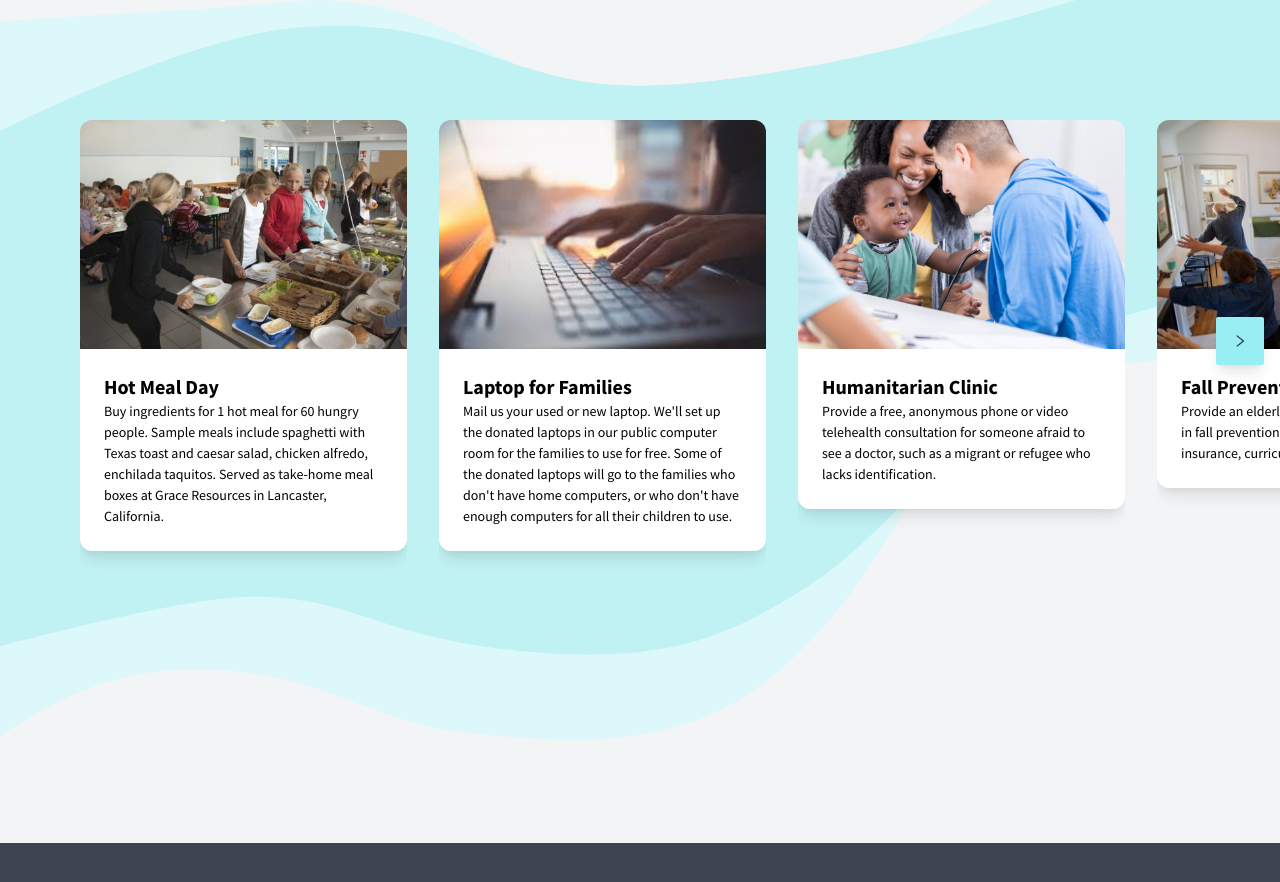
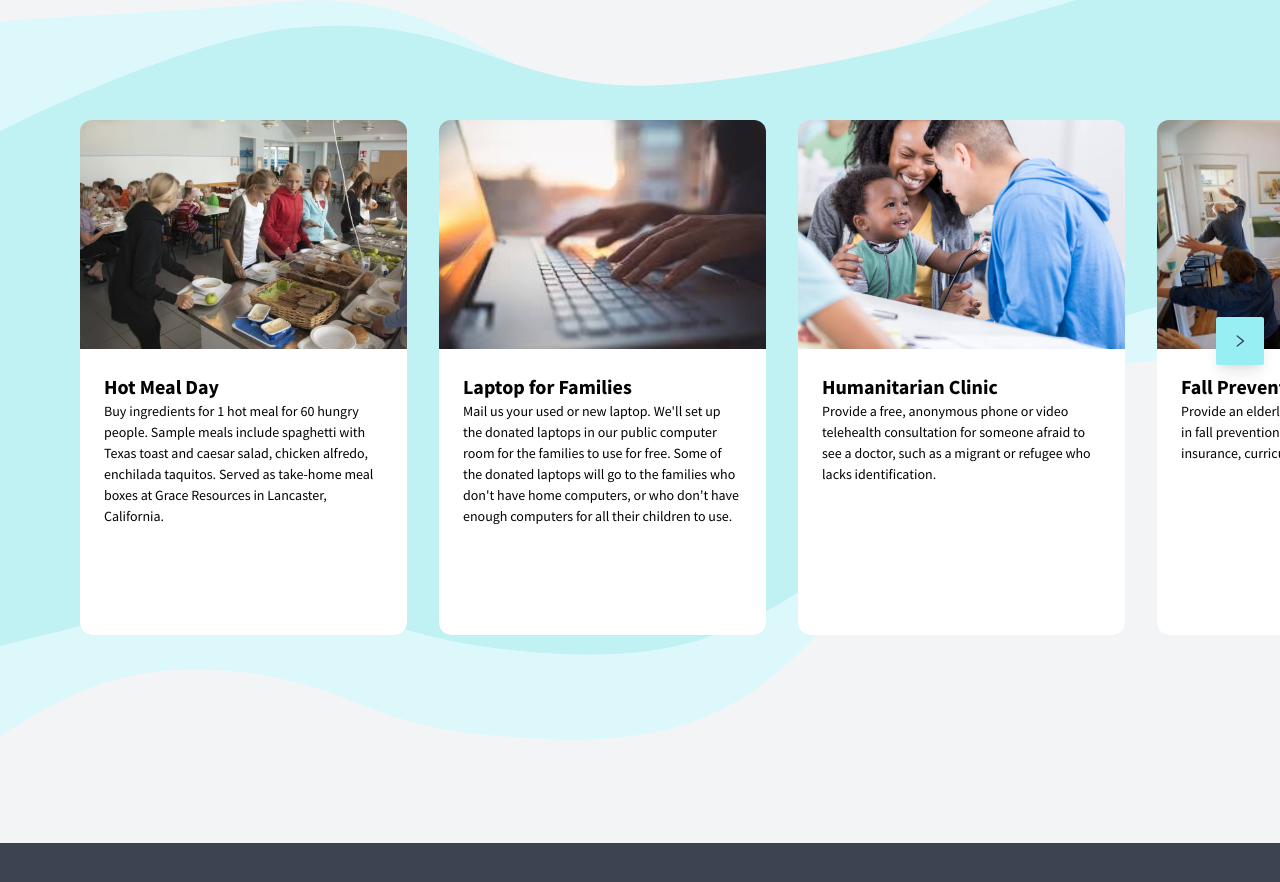
Before and after one commit to margaritahumanitarian/helpafamily, a Next.js app: page / in a window 1280 px wide. Shown: the part 952-1834 px from the top of the page. Built offline with nearby package versions, Linux system fonts and the light colour scheme.

Commit message:
changed class name

```diff
--- a/components/Card.js
+++ b/components/Card.js
@@ -25,7 +25,7 @@ function Card({
   console.log(simulateHover);
   return (
     <div
-      className="carousel-card rounded-md overflow-hidden ml-8 md:hover:scale-110 duration-500 z-10"
+      className="card rounded-md overflow-hidden ml-8 md:hover:scale-110 duration-500 z-10"
       onMouseLeave={() => setIsHover(false)}
       onMouseOver={() => setIsHover(true)}
     >
@@ -42,7 +42,7 @@ function Card({
         </figure>
       )}
       <div
-        className={`carousel-body flex flex-col p-6 shadow-lg justify-start items-center ${cardsBackgroundColor} text-${textColor} `}
+        className={`card-body flex flex-col p-6 shadow-lg justify-start items-center ${cardsBackgroundColor} text-${textColor} `}
       >
         <CardTitle>{title}</CardTitle>
         {(isHover || simulateHover) && (
@@ -76,13 +76,13 @@ function Card({
           box-shadow: rgba(14, 30, 37, 0.061) 6px 6px 12px 0px,
             rgba(14, 30, 37, 0.075) 6px 6px 10px 0px;
         }
-        .carousel-card {
+        .card {
           min-width: 327px;
           max-width: 350px;
           min-height: 473px;
           border-radius: 12px;
         }
-        .carousel-body {
+        .card-body {
           font-size: 14px;
           border-bottom-left-radius: 12px;
           border-bottom-right-radius: 12px;
```
